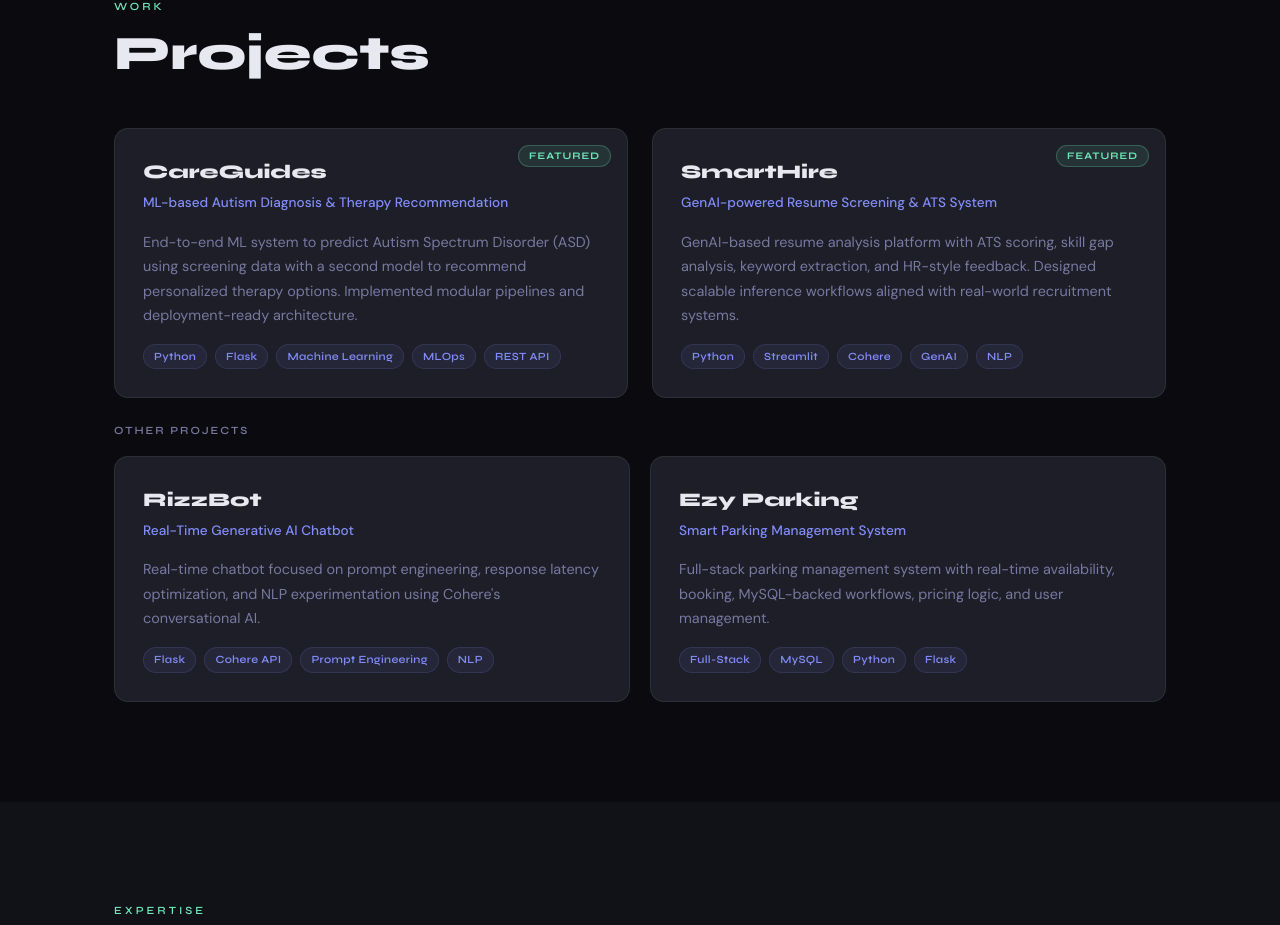
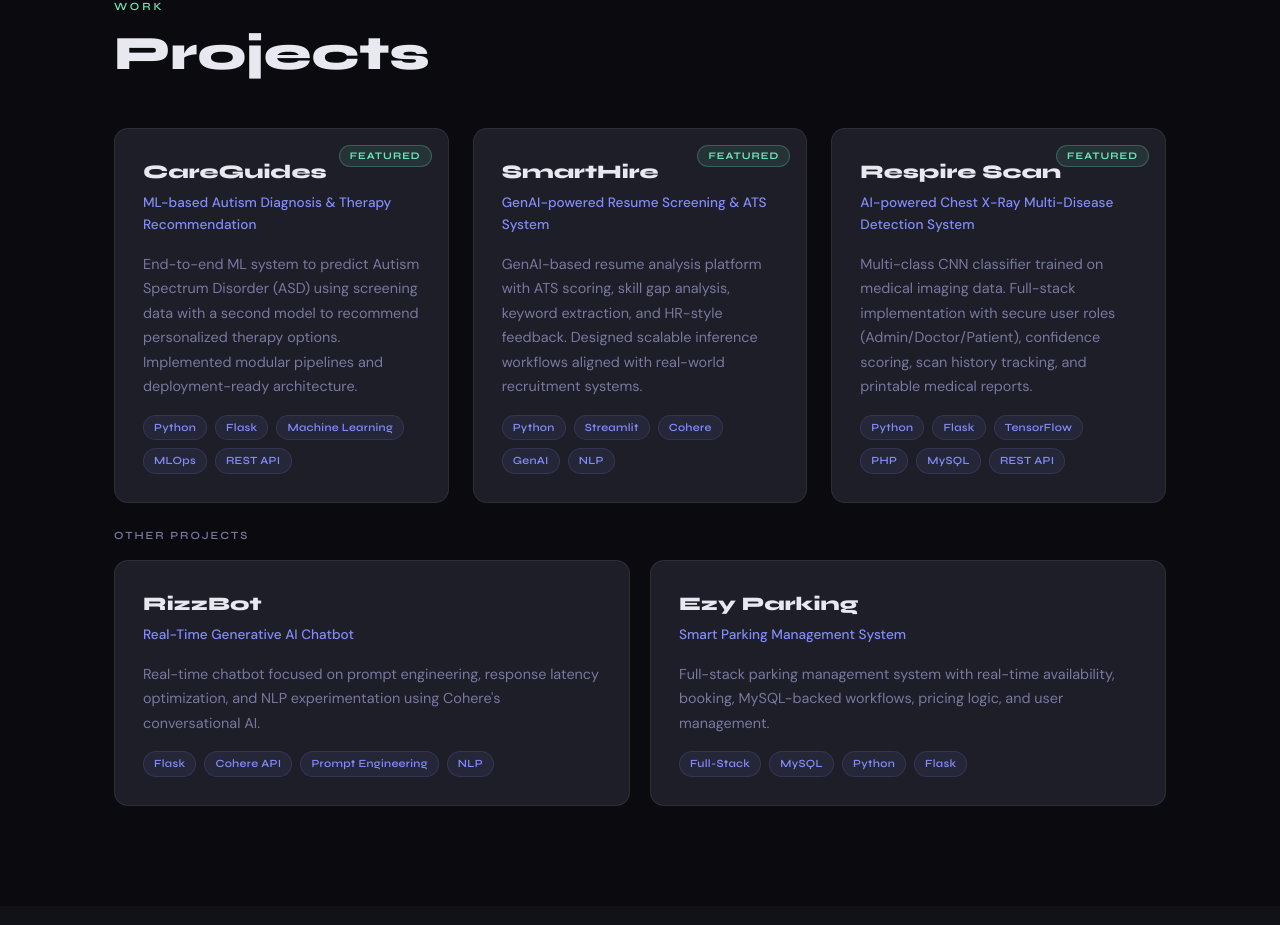
Before and after one commit to Ajo-Antony/Antony-sebastian-Portfolio, a React (Vite) app: page / in a window 1280 px wide. Shown: the part 1894-2819 px from the top of the page. Built offline with nearby package versions, Linux system fonts and the light colour scheme.

Commit message:
Add Respire Scan project

```diff
--- a/src/data/portfolio.js
+++ b/src/data/portfolio.js
@@ -103,6 +103,17 @@ export const projects = [
     live: "",
     featured: false,
   },
+  {
+    id: 5,
+    title: "Respire Scan",
+    subtitle: "AI-powered Chest X-Ray Multi-Disease Detection System",
+    tags: ["Python", "Flask", "TensorFlow", "PHP", "MySQL", "REST API"],
+    description:
+      "Multi-class CNN classifier trained on medical imaging data. Full-stack implementation with secure user roles (Admin/Doctor/Patient), confidence scoring, scan history tracking, and printable medical reports.",
+    github: "",  // ← Add your GitHub link if you have one
+    live: "",    // ← Add live demo link if any
+    featured: true,
+  },
 ];
 
 // ============================================================
```
